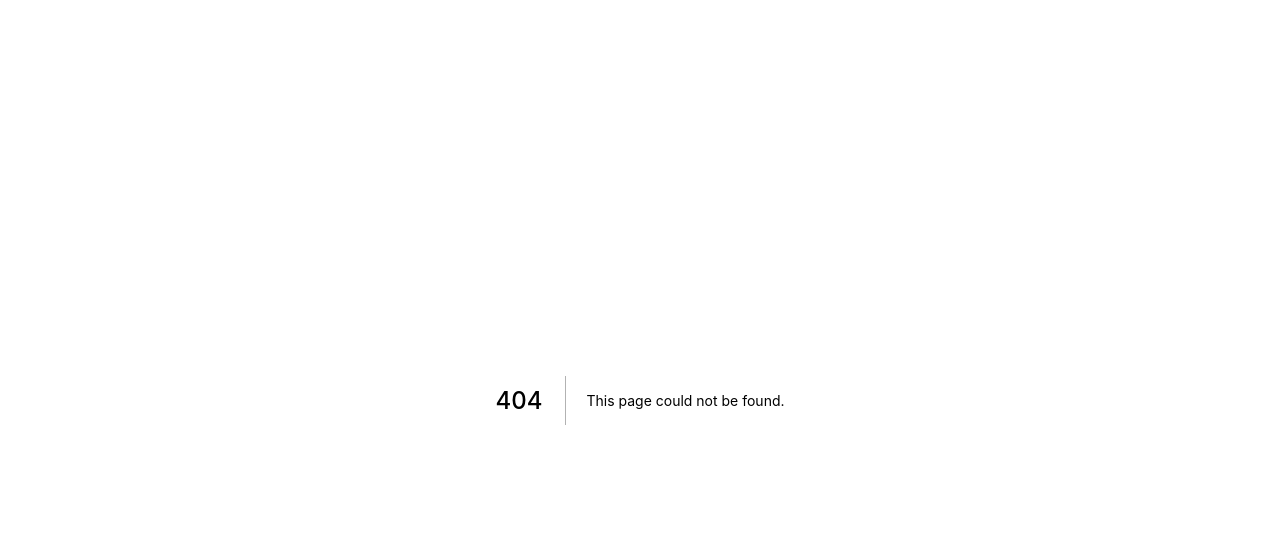
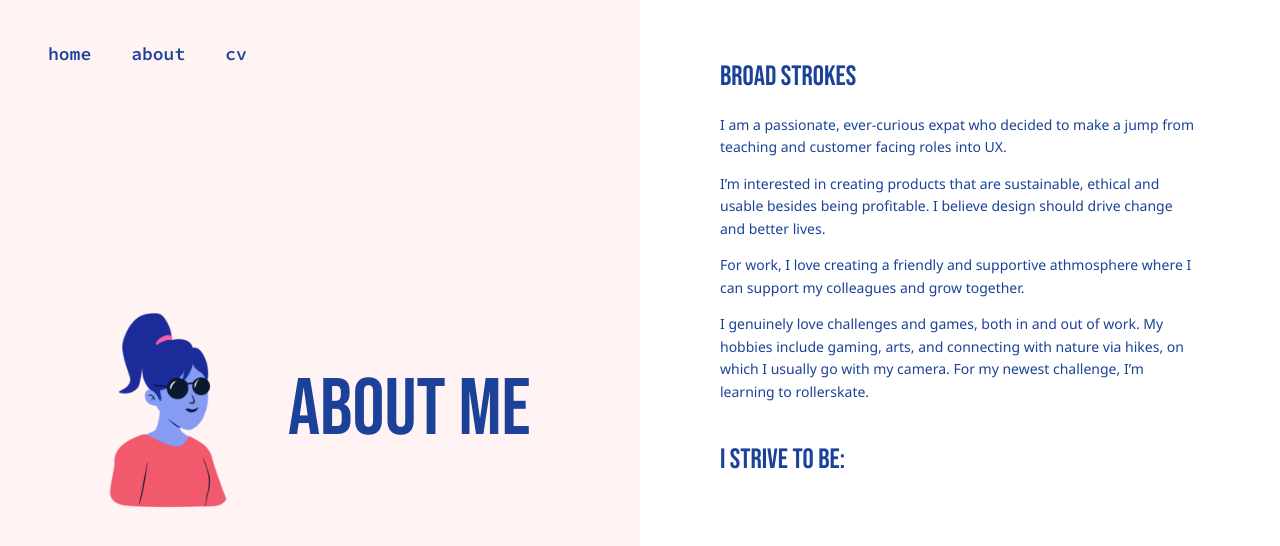
Before and after one commit to RekaK/portfolio, a Next.js app: page /about in a window 1280 px wide. Before the commit this address had no page. Shown: the top 546 px of the page. Built offline with nearby package versions, Linux system fonts and the light colour scheme.

Commit message:
start about section

```diff
--- /dev/null
+++ b/components/about/index.tsx
@@ -0,0 +1,23 @@
+import { Styled } from "../../templates/MainTemplate.styles";
+import Section from "../../ui/Section";
+
+const AboutSection = () => {
+  return (
+    <Styled.Main>
+      <Styled.MainContainer>
+        <Section
+          title="Broad strokes"
+          paragraphs={[
+            `I am a passionate, ever-curious expat who decided to make a jump from teaching and customer facing roles into UX.`,
+            `I’m interested in creating products that are sustainable, ethical and usable besides being profitable. I believe design should drive change and better lives.`,
+            `For work, I love creating a friendly and supportive athmosphere where I can support my colleagues and grow together.`,
+            `I genuinely love challenges and games, both in and out of work. My hobbies include gaming, arts, and connecting with nature via hikes, on which I usually go with my camera. For my newest challenge, I’m learning to rollerskate.`,
+          ]}
+        />
+        <Section title="I strive to be:" />
+      </Styled.MainContainer>
+    </Styled.Main>
+  );
+};
+
+export default AboutSection;
--- a/components/hero/index.tsx
+++ b/components/hero/index.tsx
@@ -5,7 +5,7 @@ import { Styled } from "./Hero.styles";
 export interface HeroProps {
   image: string;
   title: string;
-  subtitle: string;
+  subtitle?: string;
   spelling?: string;
 }
 
@@ -14,13 +14,20 @@ const Hero: React.FC<HeroProps> = ({ image, title, subtitle, spelling }) => {
     <Styled.HeroContainer>
       <Nav />
       <Styled.HeroSection>
-        <Image src={image} layout="fixed" objectFit="contain" alt="image" height={300} width={240} />
+        <Image
+          src={image}
+          layout="fixed"
+          objectFit="contain"
+          alt="image"
+          height={300}
+          width={240}
+        />
         <Styled.HeroTitleContainer>
           <Styled.HeroTitleBlock>
             <Styled.HeroTitle>{title}</Styled.HeroTitle>
             {spelling && <Styled.HeroSpelling>{spelling}</Styled.HeroSpelling>}
           </Styled.HeroTitleBlock>
-          <Styled.HeroSubtitle>{subtitle}</Styled.HeroSubtitle>
+          {subtitle && <Styled.HeroSubtitle>{subtitle}</Styled.HeroSubtitle>}
         </Styled.HeroTitleContainer>
       </Styled.HeroSection>
     </Styled.HeroContainer>
--- a/components/home/index.tsx
+++ b/components/home/index.tsx
@@ -60,7 +60,7 @@ const HomeSection = () => {
       <Styled.MainContainer>
         <Section
           title="Background"
-          paragraph={`Remote UX designer with a heavy focus on meaningful, ethical, and sustainable design that bring value to both user and stakeholders. Vast experience with working in customer and partner facing roles, connecting with people from all backgrounds and experiences. Cheerful, hard-working co-worker and eternal learner of new disciplines.`}
+          paragraphs={[`Remote UX designer with a heavy focus on meaningful, ethical, and sustainable design that bring value to both user and stakeholders. Vast experience with working in customer and partner facing roles, connecting with people from all backgrounds and experiences. Cheerful, hard-working co-worker and eternal learner of new disciplines.`]}
         />
         <Section title="Professional Works" cardSection={cardSection} />
         <Section title="Professional Works" cardSection={smallCardSection} />
--- /dev/null
+++ b/pages/about/index.tsx
@@ -0,0 +1,27 @@
+import type { NextPage } from "next";
+import Head from "next/head";
+import AboutSection from "../../components/about";
+import MainTemplate from "../../templates/MainTemplate";
+
+
+const About: NextPage = () => {
+  const hero = {
+    image: "/images/aboutMe.png",
+    title: "About Me",
+  };
+
+  return (
+    <div>
+      <Head>
+        <title>About</title>
+        <meta name="description" content="About Reka" />
+        <link rel="icon" href="/favicon.ico" />
+      </Head>
+      <MainTemplate hero={hero}>
+        <AboutSection />
+      </MainTemplate>
+    </div>
+  );
+};
+
+export default About;
--- a/pages/index.tsx
+++ b/pages/index.tsx
@@ -14,8 +14,8 @@ const Home: NextPage = () => {
   return (
     <div>
       <Head>
-        <title>Create Next App</title>
-        <meta name="description" content="Generated by create next app" />
+        <title>Home</title>
+        <meta name="description" content="Portfolio for Reka Kertesz" />
         <link rel="icon" href="/favicon.ico" />
       </Head>
       <MainTemplate hero={hero}>
--- a/ui/Section.tsx
+++ b/ui/Section.tsx
@@ -15,14 +15,14 @@ export interface IKeywordSection {
 
 interface SectionProps {
   title: string;
-  paragraph?: string;
+  paragraphs?: string[];
   cardSection?: ICardSection;
   keywordSection?: IKeywordSection;
 }
 
 const Section: React.FC<SectionProps> = ({
   title,
-  paragraph,
+  paragraphs,
   cardSection,
   keywordSection,
 }) => {
@@ -31,8 +31,8 @@ const Section: React.FC<SectionProps> = ({
   return (
     <Styled.Section>
       <Styled.SectionTitle>{title}</Styled.SectionTitle>
-      {paragraph && (
-        <Styled.SectionParagraph>{paragraph}</Styled.SectionParagraph>
+      {paragraphs && (
+       paragraphs.map((paragraph, index) => <Styled.SectionParagraph key={index}>{paragraph}</Styled.SectionParagraph>)
       )}
       {cardSection && (
         <Styled.CardContainer>
--- a/ui/styles/Section.Styles.tsx
+++ b/ui/styles/Section.Styles.tsx
@@ -26,12 +26,13 @@ const SectionParagraph = styled.p({
   color: colors.darkBlue,
   fontSize: "14px",
   lineHeight: "22.50px",
+  marginBottom: "14px",
 });
 
 const CardContainer = styled.div({
   display: "grid",
   gridTemplateColumns: "1fr 1fr",
-  gridGap: "28px"
+  gridGap: "28px",
 });
 
 export const Styled = {
```
Also changed, not shown: public/images/aboutMe.png (renamed from public/images/Allura Avatar [colors].png).
